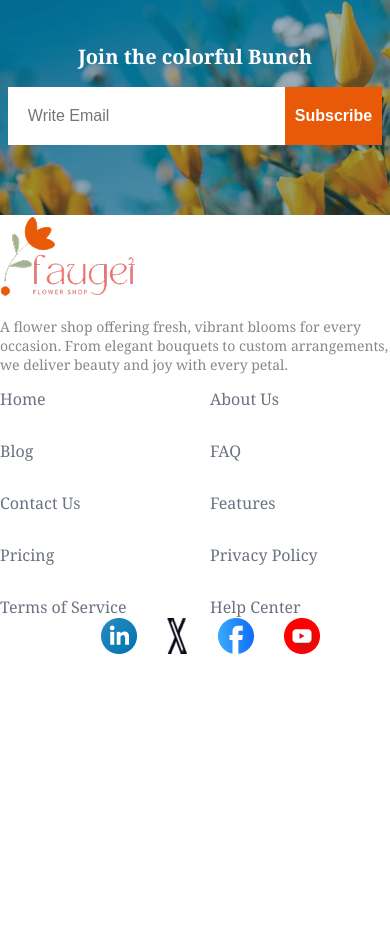
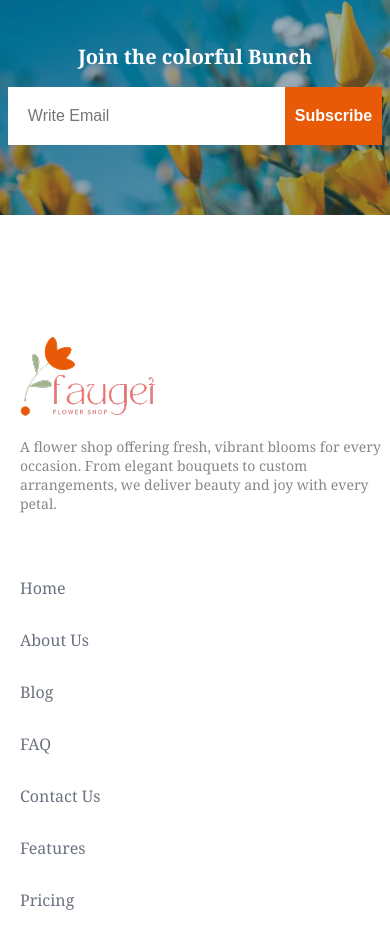
Before and after one commit to JarifTheKing/Assignment-2nd, a plain HTML site: page index.html in a window 390 px wide. Shown: the part 2674-3604 px from the top of the page. Before the commit the page ends 3328 px from the top, so only its background shows below. Drawn offline with Linux system fonts and the light colour scheme.

Commit message:
footer added

```diff
--- a/index.html
+++ b/index.html
@@ -226,7 +226,7 @@
 
     <footer>
 
-        <section class="footer">
+        <section class="footer margin">
 
             <div class="footer-logo-div">
                 <img class="footer-logo-img" src="/assets/logo.png" alt="">
--- a/styles/style.css
+++ b/styles/style.css
@@ -218,7 +218,10 @@
 
 /* footer start*/
 .footer{
-
+    display: grid;
+    grid-template-columns: repeat(3, 1fr);
+    gap: 50px;
+    margin-top: 70px;
 }
 
 .footer-logo-div{
@@ -244,6 +247,11 @@
     display: flex;
     justify-content: center;
     /* margin-left: 30px; */
+}
+
+.footer-icons-div img{
+    width: 40px;
+    height: 40px;
 }
 
 .footer-icon{
@@ -448,6 +456,39 @@
 
 
 
+/* footer start*/
+.footer{
+    display: grid;
+    grid-template-columns: repeat(1, 1fr);
+    /* gap: 50px; */
+    margin-top: 70px;
+    padding: 50px 0 50px 20px;
+}
+
+.footer-links-div{
+    display: grid;
+    grid-template-columns: repeat(1, 1fr);
+    gap: 30px;
+}
+
+.footer-icons-div{
+    display: flex;
+    justify-content: left;
+    margin-left: 0;
+    /* margin-left: 30px; */
+}
+
+.footer-icons-div img{
+    width: 40px;
+    height: 40px;
+}
+
+.footer-icon{
+    margin-left: 30px;
+}
+/* footer end */
+
+
 
 }
 /* Mobile device end */
```
